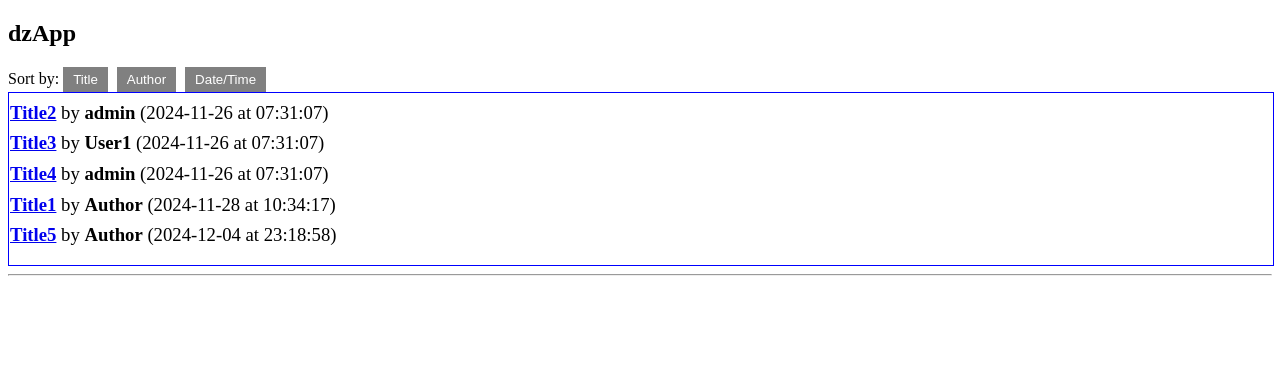
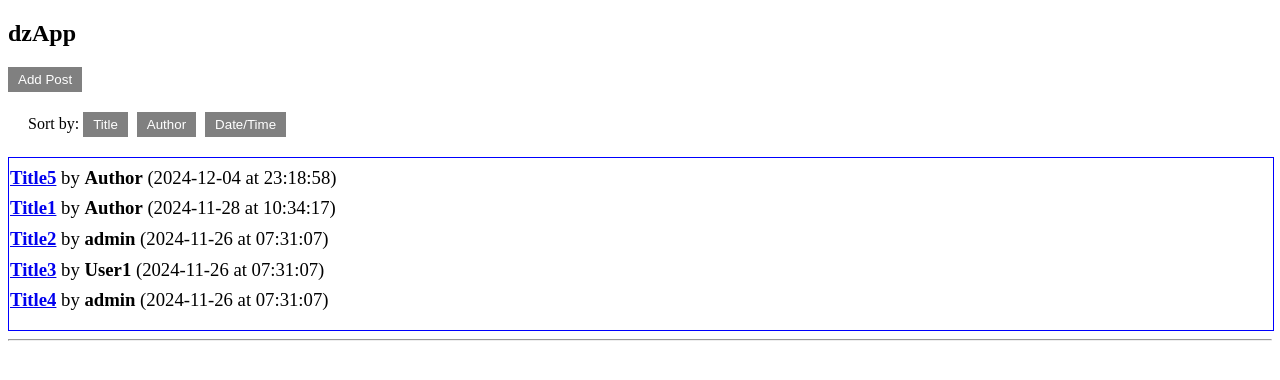
Before and after one commit to sphynkx/dzapp, a Django app: page / in a window 1280 px wide. Shown: the top 380 px of the page. Run offline with Django 5.2, Linux system fonts and the light colour scheme; data comes from the database, SQL or seed files in the repository; both versions use the stored data as it was after the commit.

Commit message:
Add posts creation to base interface. Add new param author - who can add new posts. Modify class User - add __str__() method to display logins in admin panel. Change sort posts desc by date/time. TODO: Add visual editor to post creation.

```diff
--- a/dzencode/forms.py
+++ b/dzencode/forms.py
@@ -5,3 +5,9 @@ class CommentForm(forms.Form):
     email = forms.EmailField(required=True)
     homepage = forms.URLField(required=False)
     content = forms.CharField(widget=forms.Textarea, required=True)
+
+class PostForm(forms.Form):
+    title = forms.CharField(max_length=255, required=True, widget=forms.TextInput(attrs={'autocomplete': 'off'}))
+    user_name = forms.CharField(max_length=50, required=True, widget=forms.TextInput(attrs={'autocomplete': 'username'}))
+    password = forms.CharField(widget=forms.PasswordInput(attrs={'autocomplete': 'current-password'}), required=True)
+    content = forms.CharField(widget=forms.Textarea(attrs={'autocomplete': 'off'}), required=True)
--- a/dzencode/models.py
+++ b/dzencode/models.py
@@ -1,8 +1,20 @@
 from django.db import models
 from django.utils import timezone
+from django.contrib.auth.hashers import make_password, check_password
 
 class User(models.Model):
     username = models.CharField(max_length=50)
+    author = models.BooleanField(default=False)
+    password = models.CharField(max_length=128, default=make_password('defaultpassword'))
+
+    def set_password(self, raw_password):
+        self.password = make_password(raw_password)
+
+    def check_password(self, raw_password):
+        return check_password(raw_password, self.password)
+
+    def __str__(self):
+        return self.username  # Этот метод отображает имя пользователя вместо объекта
 
 class MsgDb(models.Model):
     title = models.CharField(max_length=255)
--- a/dzencode/static/dzencode/css/styles.css
+++ b/dzencode/static/dzencode/css/styles.css
@@ -132,3 +132,6 @@ button:hover {
 .comment-content pre:hover {
     border-color: blue;
 }
+.sort-options {
+    margin: 20px;
+}
--- a/dzencode/static/dzencode/js/submitFormHandler.js
+++ b/dzencode/static/dzencode/js/submitFormHandler.js
@@ -88,7 +88,7 @@ export function submitFormHandler(event) {
             addReplyHandlers(); // Reply buttons for root posts
 
             initializeEditorButtons();
-            applyStyles(commentElement); // Apply styles immediately
+            applyStyles(commentElement); // bugfix for unapplied styles
 
             form.classList.add('hidden');
         } else {
@@ -114,7 +114,7 @@ function validateEmail(email) {
 }
 
 function applyStyles(commentElement) {
-    // Trigger styles to apply immediately without needing to refresh the page
+    //Bugfix - styles didnt apply immendiately after comment creation
     commentElement.querySelectorAll('img').forEach(img => img.classList.add('comment-content'));
     commentElement.querySelectorAll('pre').forEach(pre => pre.classList.add('comment-content'));
 }
--- a/dzencode/templates/index.html
+++ b/dzencode/templates/index.html
@@ -13,6 +13,15 @@
 </head>
 <body>
 <h2>dzApp</h2>
+
+<button id="add-post-btn">Add Post</button>
+<div id="post-form-container" style="display: none;">
+    <form method="post" action="{% url 'add_post' %}">
+        {% csrf_token %}
+        {{ post_form.as_p }}
+        <button type="submit" name="submit_post">Submit Post</button>
+    </form>
+</div>
 
 <div class="sort-options">
     <label>Sort by: </label>
@@ -63,5 +72,18 @@
 {% endfor %}
 </div>
 <hr>
+<script>
+    document.getElementById('add-post-btn').onclick = function() {
+        var postFormContainer = document.getElementById('post-form-container');
+        postFormContainer.style.display = postFormContainer.style.display === 'none' ? 'block' : 'none';
+    };
+
+    document.querySelectorAll('.reply-btn').forEach(function(button) {
+        button.addEventListener('click', function(event) {
+            var commentForm = event.target.nextElementSibling;
+            commentForm.classList.toggle('hidden');
+        });
+    });
+</script>
 </body>
 </html>
--- a/dzencode/views.py
+++ b/dzencode/views.py
@@ -1,7 +1,7 @@
 from django.shortcuts import render, redirect
 from django.http import JsonResponse, HttpResponse
 from .models import MsgDb, User
-from .forms import CommentForm
+from .forms import CommentForm, PostForm
 from django.utils import timezone
 import logging
 
@@ -34,8 +34,10 @@ def index(request):
         else:
             return JsonResponse({'error': 'Message does not exist'}, status=404)
     else:
-        msgs = MsgDb.objects.select_related('user').filter(is_root=True)  ## display root posts only
-        return render(request, 'index.html', context={'msgs': msgs})
+        msgs = MsgDb.objects.select_related('user').filter(is_root=True).order_by('-published_date', '-published_time')
+        comment_form = CommentForm()
+        post_form = PostForm()
+        return render(request, 'index.html', context={'msgs': msgs, 'comment_form': comment_form, 'post_form': post_form})
 
 def add_comment(request):
     if request.method == 'POST' or request.headers.get('x-requested-with') == 'XMLHttpRequest':
@@ -93,3 +95,41 @@ def add_comment(request):
         else:
             return JsonResponse({'error': 'Invalid form data'}, status=400)
     return JsonResponse({'error': 'Invalid request method or headers'}, status=400)
+
+def add_post(request):
+    if request.method == 'POST':
+        form = PostForm(request.POST)
+        if form.is_valid():
+            title = form.cleaned_data['title']
+            user_name = form.cleaned_data['user_name']
+            password = form.cleaned_data['password']
+            content = form.cleaned_data['content']
+            logger.info(f"Received data - title: {title}, user_name: {user_name}, password: {password}, content: {content}")
+            try:
+                user = User.objects.get(username=user_name)
+                logger.info(f"User found: {user}")
+                if user.check_password(password):
+                    if user.author:
+                        post = MsgDb.objects.create(
+                            title=title,
+                            user=user,
+                            content=content,
+                            is_root=True,
+                            has_child=False
+                        )
+                        post.save()
+                        return redirect('index')
+                    else:
+                        logger.error(f"User {user_name} is not authorized to create posts. user.author: {user.author}")
+                        return JsonResponse({'error': 'User is not authorized to create posts'}, status=400)
+                else:
+                    logger.error(f"Invalid password for user {user_name}.")
+                    return JsonResponse({'error': 'Invalid credentials or unauthorized user'}, status=400)
+            except User.DoesNotExist:
+                logger.error(f"User {user_name} does not exist.")
+                return JsonResponse({'error': 'User does not exist'}, status=400)
+        else:
+            logger.error(f"Invalid form data: {form.errors}")
+            return JsonResponse({'error': 'Invalid form data', 'form_errors': form.errors}, status=400)
+    logger.error(f"Invalid request method: {request.method}")
+    return JsonResponse({'error': 'Invalid request method'}, status=400)
--- a/project/urls.py
+++ b/project/urls.py
@@ -1,10 +1,11 @@
 from django.contrib import admin
 from django.urls import path, include
-from dzencode.views import index, add_comment
+from dzencode.views import index, add_comment, add_post
 
 urlpatterns = [
     path('admin/', admin.site.urls),
     path('', index, name='index'),
     path('add_comment/', add_comment, name='add_comment'),
     path('captcha/', include('captcha.urls')),
+    path('add_post/', add_post, name='add_post'),
 ]
```
Also changed, not shown: db.sqlite3, dzencode/migrations/0005_user_author.py (added), dzencode/migrations/0006_user_password.py (added).
